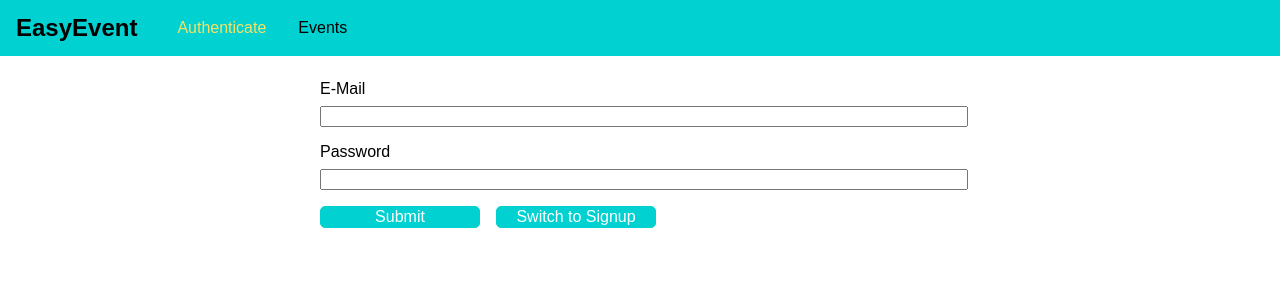
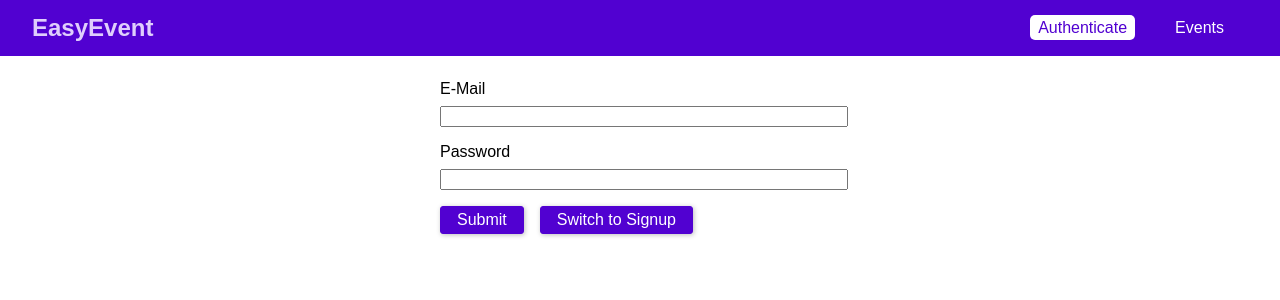
Before and after one commit to James-Ly/Event-booking-GraphQL, a React (Create React App) app in the folder frontend/: page /auth in a window 1280 px wide. Shown: the top 300 px of the page. Built offline with nearby package versions, Linux system fonts and the light colour scheme.

Commit message:
Add modal for creating event

```diff
--- a/frontend/src/App.js
+++ b/frontend/src/App.js
@@ -34,12 +34,12 @@
           <MainNavigation />
           <main className='main-content'>
             <Switch>
-              {!this.state.token && <Redirect from='/' to='/auth' exact />}
               {this.state.token && <Redirect from='/' to='/events' exact />}
               {this.state.token && <Redirect from='/auth' to='/events' exact />}
               {!this.state.token && <Route path='/auth' component={AuthPage} />}
               <Route path='/events' component={EventsPage} />
               {this.state.token && <Route path='/bookings' component={BookingPage} />}
+              {!this.state.token && <Redirect to='/auth' exact />}
             </Switch>
           </main>
         </AuthContext.Provider>
--- /dev/null
+++ b/frontend/src/components/Backdrop/Backdrop.css
@@ -0,0 +1,8 @@
+.backdrop {
+    position: fixed;
+    top: 0;
+    left: 0;
+    height: 100vh;
+    width: 100%;
+    background: rgba(0, 0, 0, 0.75);
+}
--- /dev/null
+++ b/frontend/src/components/Backdrop/Backdrop.js
@@ -0,0 +1,10 @@
+import React from 'react';
+import './Backdrop.css'
+
+const Backdrop = props => {
+    return (
+        <div className='backdrop' onClick={props.onClick}></div>
+    )
+}
+
+export default Backdrop
--- /dev/null
+++ b/frontend/src/components/Modal/Modal.css
@@ -0,0 +1,36 @@
+.modal {
+    width: 90%;
+    background: white;
+    box-shadow: 0 2px 8px rgba(0, 0, 0, 0.26);
+    position: fixed;
+    top: 20vh;
+    left: 5%;
+  }
+
+  .modal__header {
+    padding: 1rem;
+    background: #5101d1;
+    color: white;
+  }
+
+  .modal__header h1 {
+    margin: 0;
+    font-size: 1.25rem;
+  }
+
+  .modal__content {
+    padding: 1rem;
+  }
+
+  .modal__actions {
+    display: flex;
+    justify-content: flex-end;
+    padding: 1rem;
+  }
+
+  @media (min-width: 768px) {
+    .modal {
+      width: 30rem;
+      left: calc((100% - 30rem) / 2);
+    }
+  }
--- /dev/null
+++ b/frontend/src/components/Modal/Modal.js
@@ -0,0 +1,23 @@
+import React from 'react'
+import './Modal.css'
+
+const modal = props => {
+    return (
+        <div className='modal'>
+            <header className='modal__header'>
+                <h1>
+                    {props.title}
+                </h1>
+            </header>
+            <section className='modal__content'>
+                {props.children}
+            </section>
+            <section className='modal__actions'>
+                {props.canCancel && <button className='btn' onClick={props.onCancel}>Cancel</button>}
+                {props.canConfirm && <button className='btn' onClick={props.onConfirm}>Confirm</button>}
+            </section>
+        </div>
+    )
+}
+
+export default modal;
--- a/frontend/src/components/Navigation/MainNavigation.css
+++ b/frontend/src/components/Navigation/MainNavigation.css
@@ -4,15 +4,18 @@
     top: 0;
     width: 100%;
     height: 3.5rem;
-    background: #01d1d1;
-    padding: 0 1rem;
+    background: #5101d1;
+    padding: 0 2rem;
     display: flex;
     align-items: center;
+    justify-content: space-between;
+    box-sizing: border-box;
   }
 
   .main-navigation__logo h1 {
     margin: 0;
     font-size: 1.5rem;
+    color: #dfcefc;
   }
 
   .main-navigation__items {
@@ -24,17 +27,32 @@
     list-style: none;
     padding: 0;
     margin: 0;
+    align-items: center;
   }
 
   .main-navigation__items li {
     margin: 0 1rem;
   }
 
-.main-navigation__items a {
+  .main-navigation__items a,
+  .main-navigation__items button {
     text-decoration: none;
-    color: #000;
+    color: white;
+    padding: 0.25rem 0.5rem;
+    border: none;
+    font: inherit;
+    background: transparent;
+    cursor: pointer;
+    vertical-align: middle;
+    margin: 0;
   }
 
-.main-navigation__items a:hover, .main-navigation__items a:active, .main-navigation__items a.active {
-    color: #f8e264;
+  .main-navigation__items a:hover,
+  .main-navigation__items a:active,
+  .main-navigation__items a.active,
+  .main-navigation__items button:hover,
+  .main-navigation__items button:active {
+    background: #ffffff;
+    color: #5101d1;
+    border-radius: 5px;
   }
--- a/frontend/src/components/Navigation/MainNavigation.js
+++ b/frontend/src/components/Navigation/MainNavigation.js
@@ -15,7 +15,12 @@
                         <ul>
                             {!context.token && (<li><NavLink to="/auth">Authenticate</NavLink></li>)}
                             <li><NavLink to="/events">Events</NavLink></li>
-                            {context.token && (<li><NavLink to="/bookings">Bookings</NavLink></li>)}
+                            {context.token && (
+                                <React.Fragment>
+                                    <li><NavLink to="/bookings">Bookings</NavLink></li>
+                                    <li><a onClick={context.logout}>Logout</a></li>
+                                </React.Fragment>
+                            )}
                         </ul>
                     </div>
                 </header>
--- a/frontend/src/index.css
+++ b/frontend/src/index.css
@@ -3,3 +3,38 @@
   padding: 0;
   font-family: sans-serif;
 }
+
+.form-control label,
+.form-control input {
+  width: 100%;
+  display: block;
+}
+
+.form-control label {
+  margin-bottom: 0.5rem;
+}
+
+.form-control {
+  margin-bottom: 1rem;
+}
+
+.form-actions button,
+.btn {
+  background: #5101d1;
+  font: inherit;
+  border: 1px solid #5101d1;
+  border-radius: 3px;
+  padding: 0.25rem 1rem;
+  margin-right: 1rem;
+  box-shadow: 1px 1px 5px rgba(0, 0, 0, 0.26);
+  color: white;
+  cursor: pointer;
+}
+
+.form-actions button:hover,
+.form-actions button:active,
+.btn:hover,
+.btn:active {
+  background: #6219d6;
+  border-color: #6219d6;
+}
--- a/frontend/src/pages/Auth.css
+++ b/frontend/src/pages/Auth.css
@@ -1,36 +1,5 @@
 .auth-form {
-    width: 40rem;
+    width: 25rem;
     max-width: 80%;
     margin: 5rem auto;
-}
-
-.form-control label, .form-control input {
-    width: 100%;
-    display: block;
-}
-
-.form-control label {
-    margin-bottom: 0.5rem;
-}
-
-.form-control {
-    margin-bottom: 1rem;
-}
-
-.form-actions button {
-    background: #01d1d1;
-    width: 10em;
-    font: inherit;
-    border: 1px solid #01d1d1;
-    border-radius: 5px;
-    padding: 0.25 rem 1rem;
-    margin-right: 1rem;
-    box-shadow: 1p 1px 5px rgba(0, 0, 0, 0.26);
-    color: white;
-    cursor: pointer;
-}
-
-.form-actions button:hover, .form-actions button:active {
-    background: #01a7a7;
-    border-color: #01a7a7;
-}
+  }
--- /dev/null
+++ b/frontend/src/pages/Events.css
@@ -0,0 +1,8 @@
+.events-control {
+    text-align: center;
+    border: 1px solid #5101d1;
+    padding: 1rem;
+    margin: 2rem auto;
+    width: 30rem;
+    max-width: 80%;
+  }
--- a/frontend/src/pages/Events.js
+++ b/frontend/src/pages/Events.js
@@ -1,8 +1,31 @@
 import React, { Component } from 'react';
+import Modal from '../components/Modal/Modal'
+import Backdrop from '../components/Backdrop/Backdrop'
+import './Events.css'
+
 
 class EventsPage extends Component {
+    state = {
+        creating: false
+    }
+
+    eventHandler = () => {
+        this.setState({ creating: !this.state.creating })
+    }
+
     render() {
-        return <h1>The Events Page</h1>
+        return (
+            <React.Fragment>
+                {this.state.creating && <Backdrop onClick={this.eventHandler} />}
+                {this.state.creating && <Modal canCancel={true} canConfirm={true} onCancel={this.eventHandler}>
+                    <p>Modal content</p>
+                </Modal>}
+                <div className="events-control">
+                    <p>Shared your own Events!</p>
+                    <button className='btn' onClick={this.eventHandler}>Create Event</button>
+                </div>
+            </React.Fragment>
+        )
     }
 }
 
```
Lines whose indentation alone changed are shown as unchanged.
